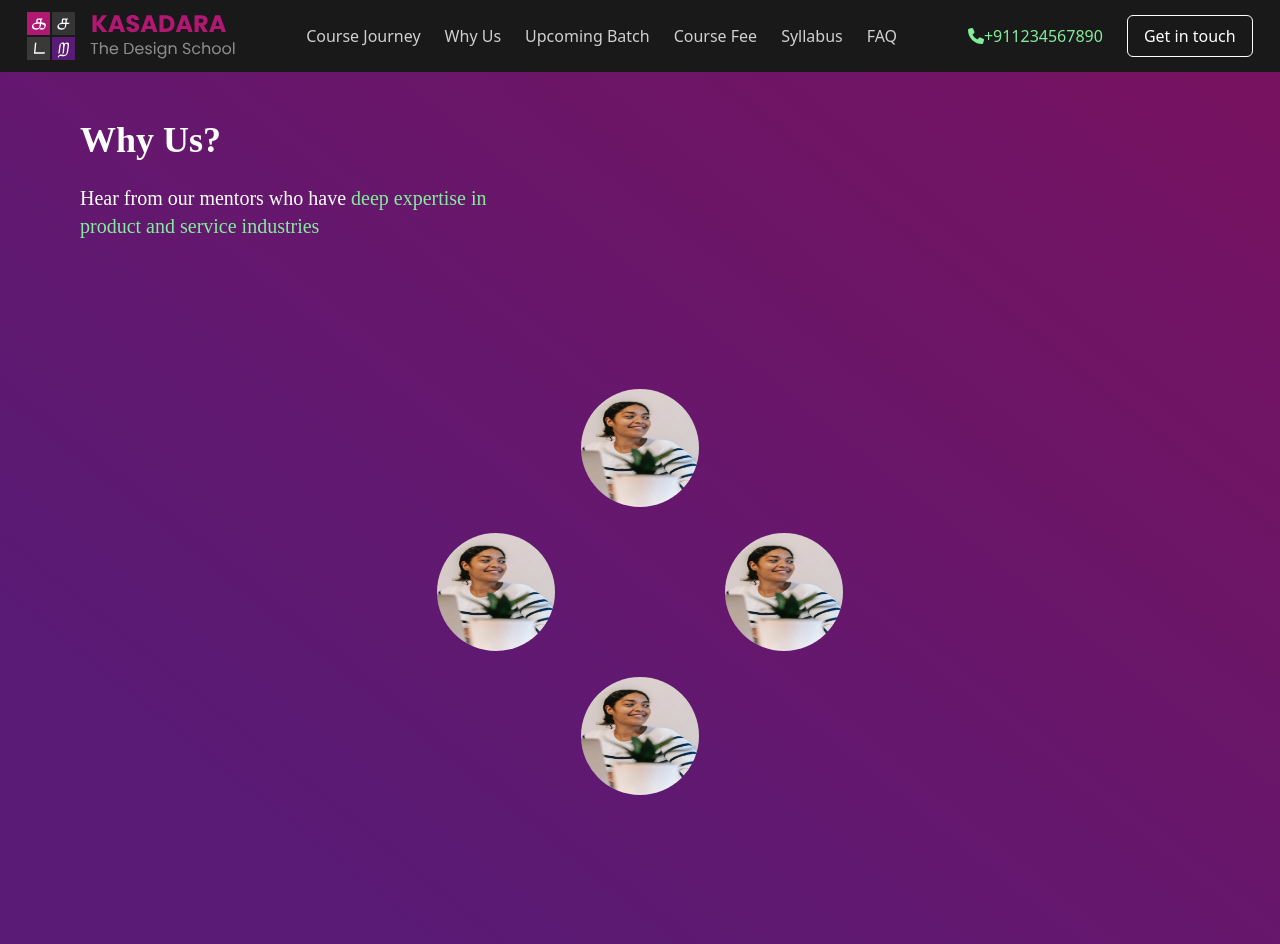
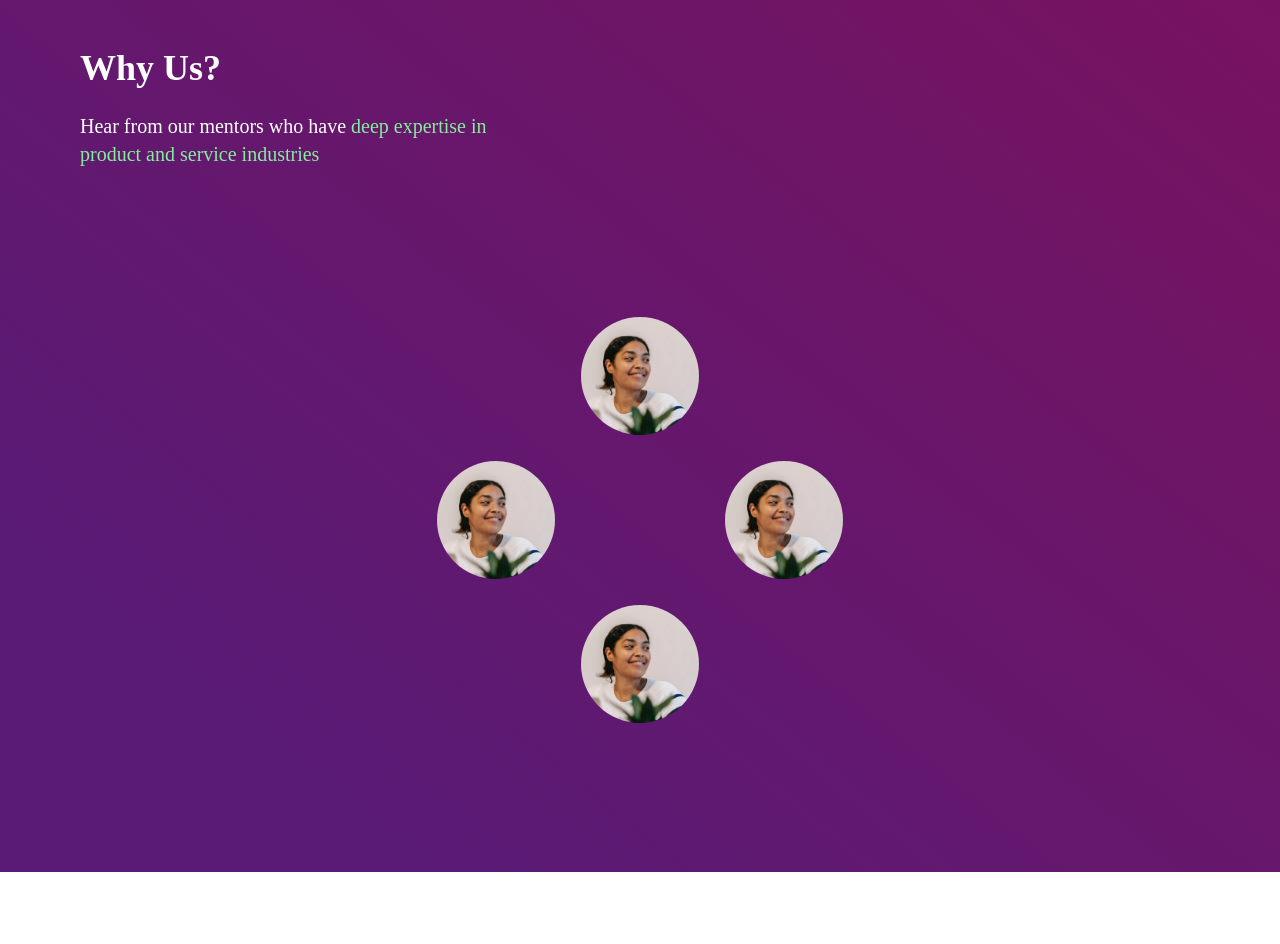
Before and after one commit to itsme-sherlock/Kasadara, a React (Create React App) app: page / in a window 1280 px wide. After the commit the page ends 872 px from the top, so only its background shows below. Built offline with nearby package versions, Linux system fonts and the light colour scheme.

Commit message:
okish usercard display

```diff
--- a/src/App.js
+++ b/src/App.js
@@ -43,16 +43,16 @@ function App() {
   }, []);
   return (
     <div>
-      <NavBar />
-      {/* <MainContent
+      {/* <NavBar />
+      <MainContent
       windowWidth={windowWidth}
-      sectionHeight={sectionHeight}/> */}
-      {/* <WhatWillYouGet/> */}
+      sectionHeight={sectionHeight}/>
+      <WhatWillYouGet/> */}
       <WhyUS/>
-      {/* <UpcomingBatches/> */}
-      {/* <CourseFee/> */}
-      {/* <EighteenWeek windowWidth={windowWidth}/> */}
-      {/* <FaqSection></FaqSection> */}
+      {/* <UpcomingBatches/>
+      <CourseFee/>
+      <EighteenWeek windowWidth={windowWidth}/>
+      <FaqSection></FaqSection> */}
 
 
 
--- a/src/components/whyus/WhyUs.js
+++ b/src/components/whyus/WhyUs.js
@@ -3,23 +3,53 @@ import collageImage from "../../Assets/WhyUs/collage1.png";
 import { useState } from "react";
 import ImagePopUp from "./ImagePopUp";
 
-function ImageComponent({ collageImage }) {
+function ImageComponent({
+  collageImage,
+  name,
+  designation,
+  company,
+  position,
+  experience,
+  top,
+  left
+}) {
   // Each ImageComponent has its own 'isclicked' state
   const [isclicked, setIsClicked] = useState(false);
+  const [showInfo, setShowInfo] = useState(false);
+  console.log(showInfo);
 
   const handleClick = () => {
+    console.log("handleClick called");
     setIsClicked(!isclicked);
+    setShowInfo(!showInfo);
   };
   const borderStyles = {
     border: `5px solid transparent`,
-    transition: 'border 0.3s ease', // Add a transition effect to the border property
+    transition: "border 0.3s ease", // Add a transition effect to the border property
   };
+  const userCardStyles={
+    borderRadius: "8px",
+    background: "var(--K-Green, #0F8C41)",
+    boxShadow: "0px 2px 4px 0px rgba(0, 0, 0, 0.10)",
+    left:`${left}px`,
+    top:`${top}px`,
+    opacity: 0,
+    transition: "opacity 0.3s ease",
+
+  }
 
   if (isclicked) {
     borderStyles.border = `10px solid #0F8C41`; // Change the border color when clicked
+    userCardStyles.opacity=1;
   }
   return (
-    <div className={`w-14 sm:w-32 h-14 sm:h-32 rounded-full border-2 sm:border-8 ${isclicked ? 'border-[#0F8C41]' : ''} overflow-hidden`}style={borderStyles}>
+    <div
+      className={`w-14 sm:w-32 h-14 sm:h-32  rounded-full border-2 sm:border-8 ${
+        isclicked ? "border-[#0F8C41]" : ""
+      } overflow-hidden`}
+      style={borderStyles}
+    >
+      <div className="">
         <img
           src={collageImage}
           alt="photoTop"
@@ -27,11 +57,29 @@ function ImageComponent({ collageImage }) {
           onClick={handleClick}
         />
       </div>
+      {showInfo && (
+        <div
+          className={`absolute flex flex-col items-start w-60 p-4  bg-green-700 text-center mt-2`}
+          style={userCardStyles}
+        >
+          <div className="flex justify-between w-full">
+            <p className="text-sm  flex  font-bold text-white">{name}</p>
+            <p
+              className="bg-[#32323261] px-4 text-white text-xs rounded-md"
+            >{experience}</p>
+          </div>
+          <p className="text-xs text-white text-opacity-70">{designation}</p>
+          <p className="text-xs font-normal text-white text-opacity-70">
+            {company}
+          </p>
+          <p className="text-xs font-normal mt-1  text-[#FBFF2F]">{position}</p>
+        </div>
+      )}
+    </div>
   );
 }
 
 function WhyUs() {
-
   return (
     <section
       className="overflow-hidden  text-center "
@@ -64,19 +112,55 @@ function WhyUs() {
           {/*video content 👇*/}
 
           {/*Grid for photo Frames*/}
-          <div className="my-12 sm:grid flex sm:grid-cols-3 gap-4 ">
+          <div className="relative my-12 sm:grid flex sm:grid-cols-3 gap-4 ">
             {/* Row 1 */}
             <div className="hidden sm:block"></div>
-             <ImageComponent collageImage={collageImage}/>
+            <ImageComponent
+              collageImage={collageImage}
+              name="Mathavan"
+              designation="Developer"
+              company={"Microsoft"}
+              position={"Mentor"}
+              experience={`10+ Years`}
+              top={0}
+              left={300}
+            />
             <div className="hidden sm:block"></div>
 
             {/* Row 2 */}
-            <ImageComponent collageImage={collageImage}/>
+            <ImageComponent
+              collageImage={collageImage}
+              name="havan"
+              designation="Developer"
+              company={"Microsoft"}
+              position={"Mentor"}
+              experience={`10+ Years`}
+              top={10}
+              left={300}
+            />
             <div className="mx-10 hidden sm:block "></div>
-            <ImageComponent collageImage={collageImage}/>
+            <ImageComponent
+              collageImage={collageImage}
+              name="Athavan"
+              designation="Developer"
+              company={"Microsoft"}
+              position={"Mentor"}
+              experience={`10+ Years`}
+              top={150}
+              left={450}
+            />
             {/* Row 3 */}
             <div className="hidden sm:block"></div>
-            <ImageComponent collageImage={collageImage}/>
+            <ImageComponent
+              collageImage={collageImage}
+              name="van"
+              designation="Developer"
+              company={"Microsoft"}
+              position={"Mentor"}
+              experience={`10+ Years`}
+              top={300}
+              left={300}
+            />
             <div className=""></div>
           </div>
         </div>
```
Lines whose indentation alone changed are shown as unchanged.
